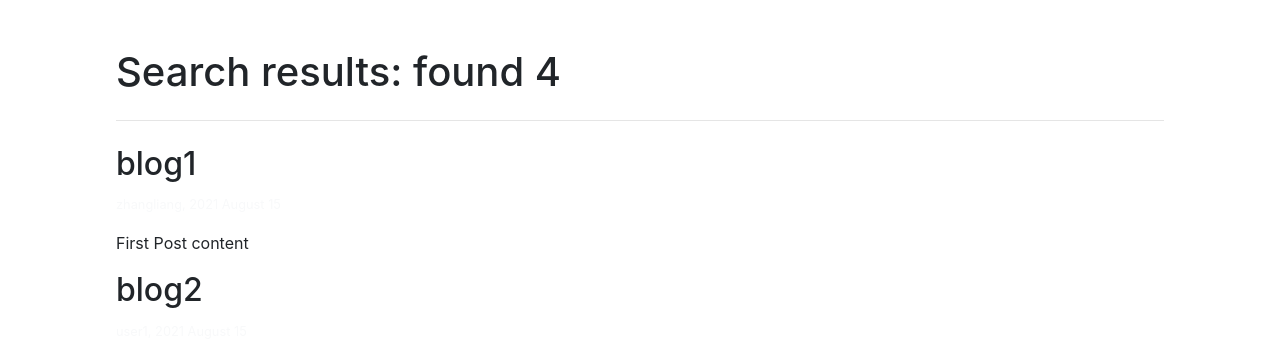
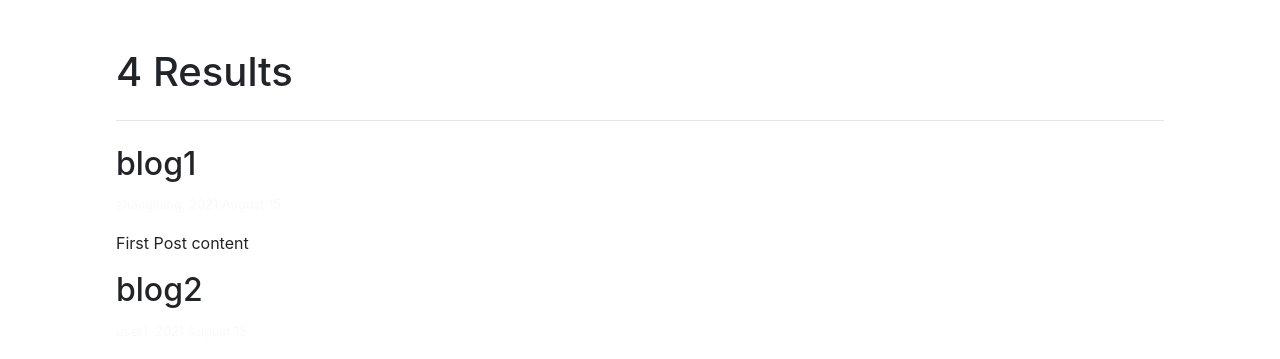
Before and after one commit to AuroraBoreas/djang-tvqa, a Django app: template posts/templates/search_results.html in a window 1280 px wide. Shown: the part 56-415 px from the top of the page. Run offline with Django 3.2, Linux system fonts and the light colour scheme; the template is opened without the code that fills it: values that come from a table or form of the project are taken from there, others are empty; data comes from the database, SQL or seed files in the repository; both versions use the stored data as it was after the commit; some libraries are stand-ins or nearby versions.

Commit message:
modify template

```diff
--- a/posts/templates/search_results.html
+++ b/posts/templates/search_results.html
@@ -8,7 +8,7 @@
             <div class="posts">
                 <div class="post">
                     <h1 class="post-title fw-500">
-                        Search results: found {{ object_list|length }}
+                        {{ object_list|length }} Results
                     </h1>
                     <hr class="my-4">
                     {% for object in object_list %}
```
Also changed, not shown: db.sqlite3.
